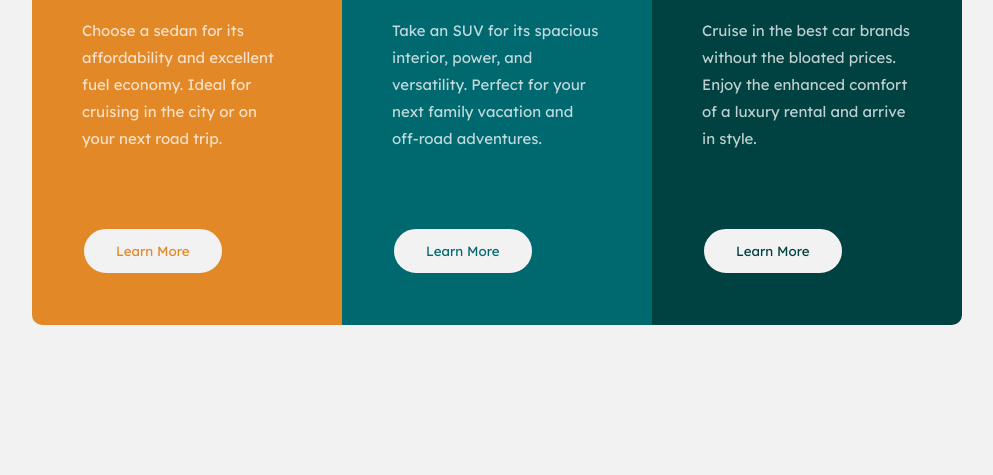
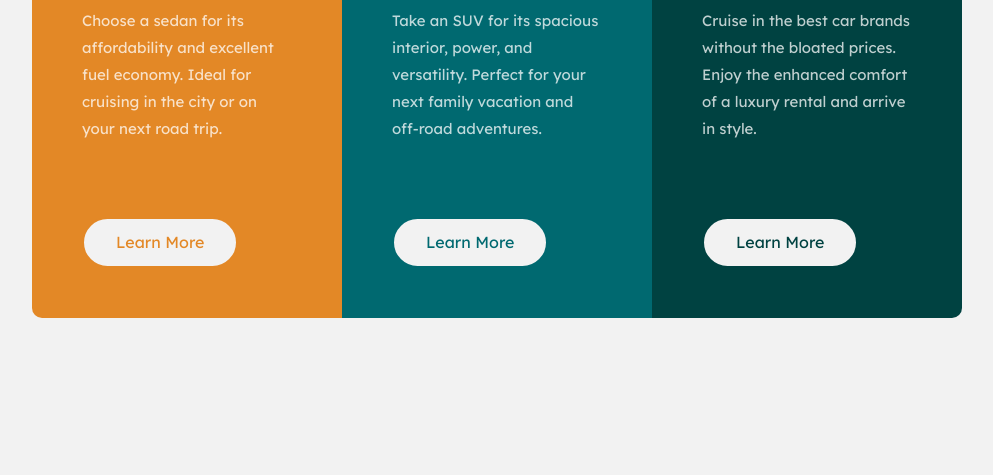
Before and after one commit to michagodfrey/frontend-mentor-3-column-card, a plain HTML site: page index.html in a window 1280 px wide. Shown: the part 341-816 px from the top of the page, without its empty margins (143-1136 px from the left). Drawn offline with Linux system fonts and the light colour scheme; files that its build step writes are made by us from their sources.

Commit message:
changed stylesheet links for normalize/styles.css

```diff
--- a/index.html
+++ b/index.html
@@ -4,8 +4,8 @@
   <meta charset="UTF-8">
   <meta name="viewport" content="width=device-width, initial-scale=1.0"> <!-- displays site properly based on user's device -->
   <link rel="icon" type="image/png" sizes="32x32" href="./images/favicon-32x32.png">
-<!--   <link rel="stylesheet" href="/css/normalize.css"> -->
-  <link rel="stylesheet" href="/css/styles.css">
+  <link rel="stylesheet" href="normalize.css">
+  <link rel="stylesheet" href="styles.css">
   <link rel="preconnect" href="https://fonts.googleapis.com">
   <link rel="preconnect" href="https://fonts.gstatic.com" crossorigin>
   <link href="https://fonts.googleapis.com/css2?family=Big+Shoulders+Display:wght@700&family=Lexend+Deca&display=swap" rel="stylesheet">
```
